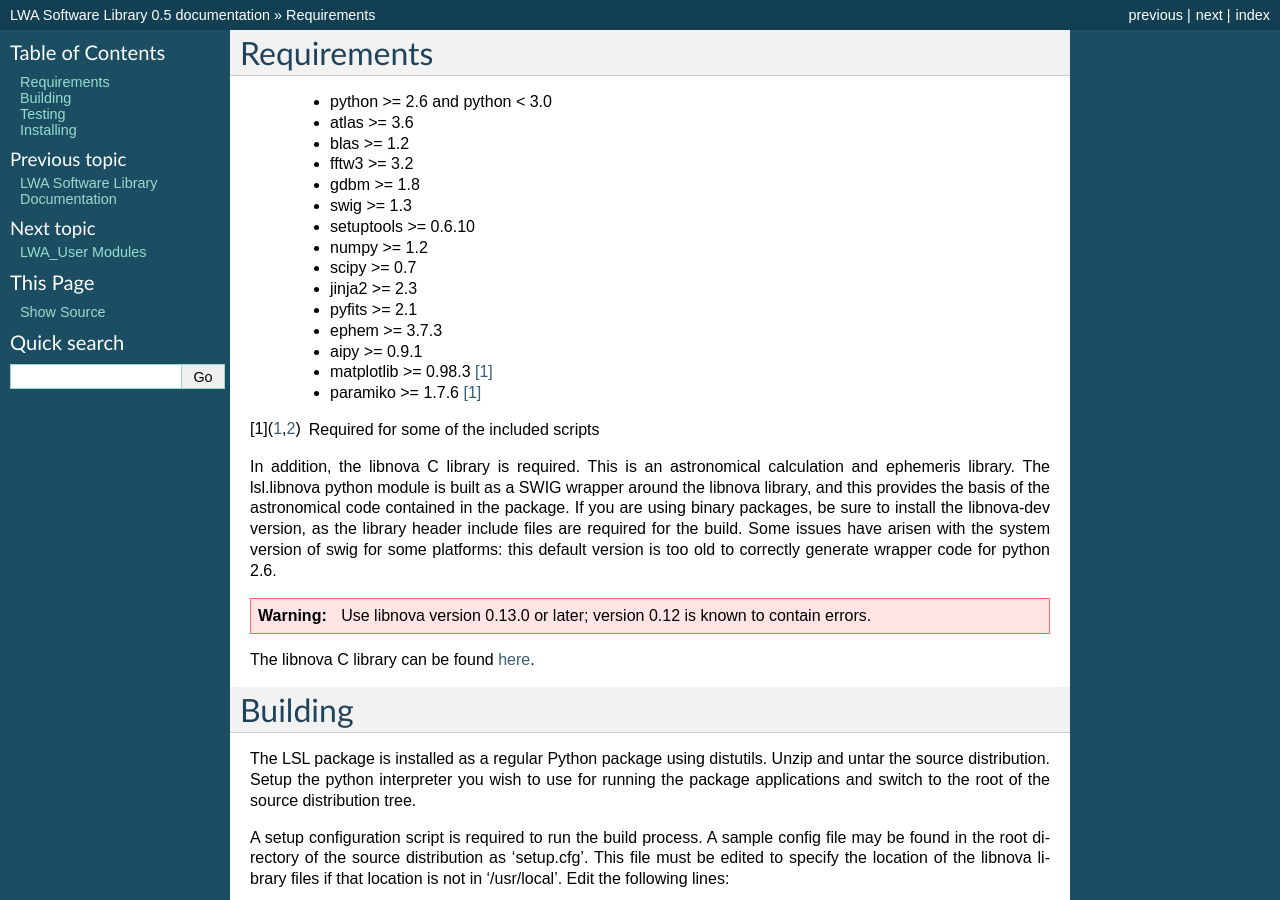
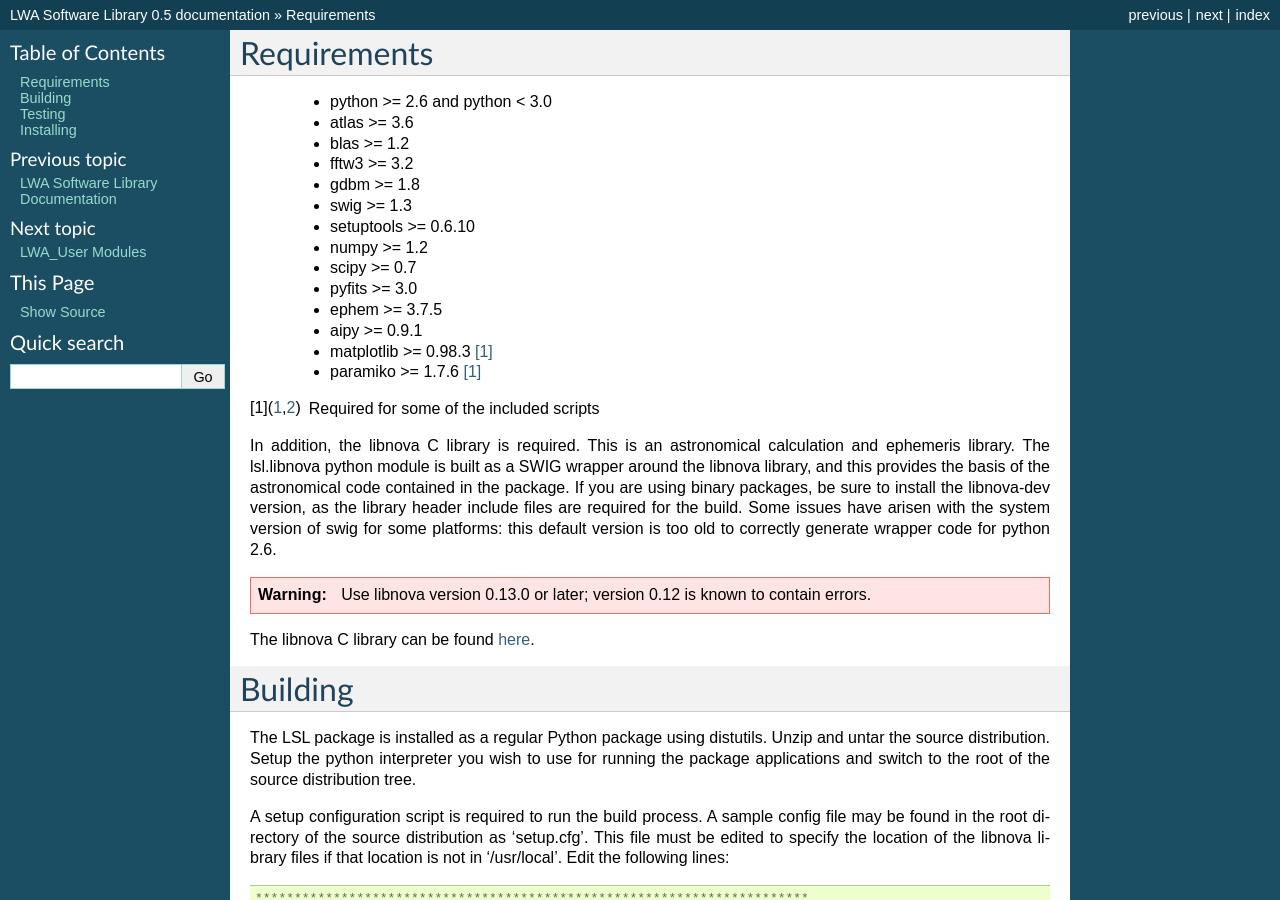
Before and after one commit to lwa-project/lsl, a Sphinx documentation site: the page built from doc/source/install.rst, in a window 1280 px wide and 900 px high. Built offline with Sphinx 7.4.7, drawn with Linux system fonts in a browser that asks for light colours; formulas are drawn with MathJax 3; pages that are not in the unit, such as notebooks, are missing from menus.

Commit message:
Applied r1185 to the development trunk (update of version information in the documentation).

```diff
--- a/doc/source/install.rst
+++ b/doc/source/install.rst
@@ -9,9 +9,8 @@
  * setuptools >= 0.6.10
  * numpy >= 1.2
  * scipy >= 0.7
- * jinja2 >= 2.3
- * pyfits >= 2.1
- * ephem >= 3.7.3
+ * pyfits >= 3.0
+ * ephem >= 3.7.5
  * aipy >= 0.9.1
  * matplotlib >= 0.98.3 [1]_
  * paramiko >= 1.7.6 [1]_
```
Also changed, not shown: 1 other file.
